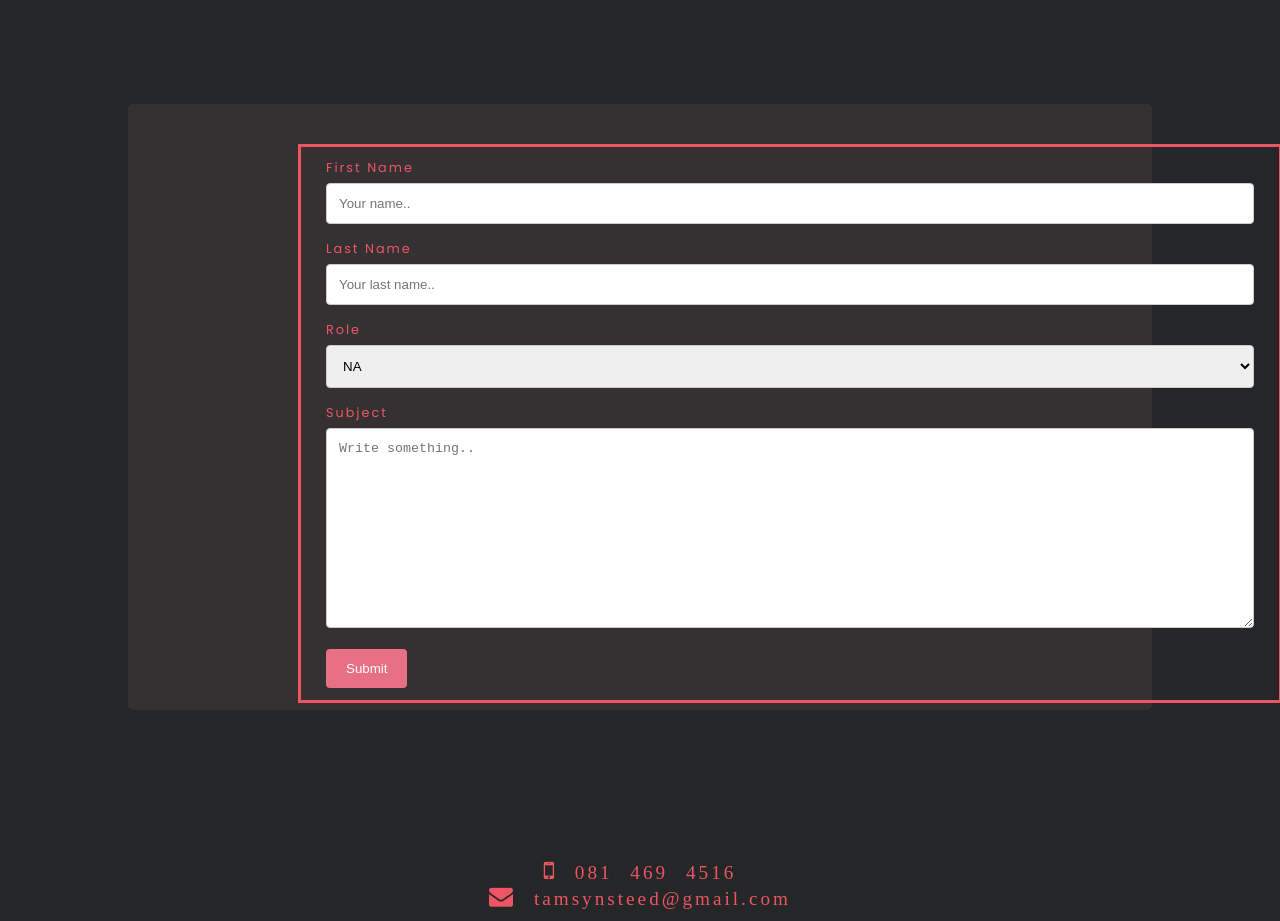
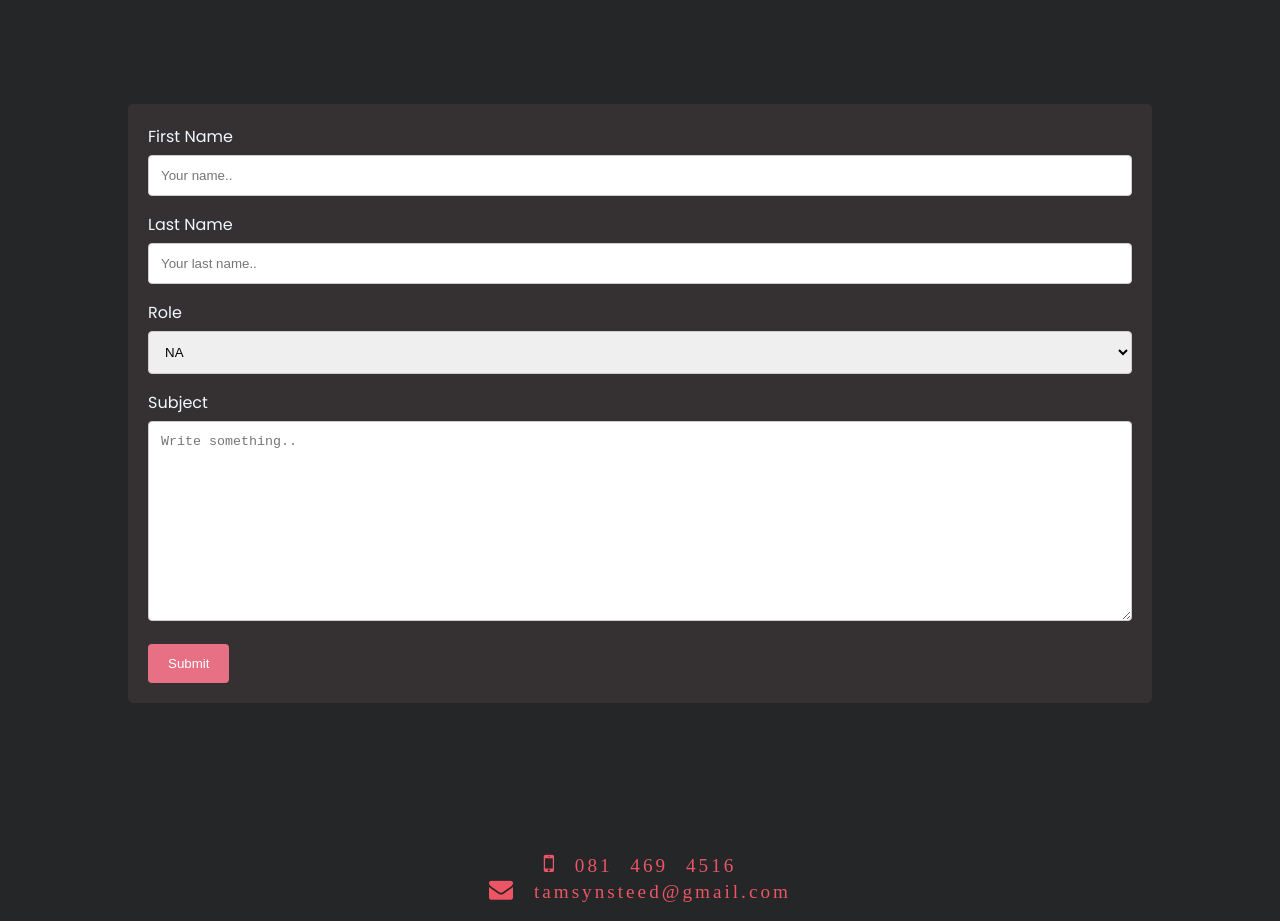
Before and after one commit to tamsynsteed/my-personal-website-, a plain HTML site: page index.html in a window 1280 px wide. Shown: the part 2760-3681 px from the top of the page. Drawn offline with nearby package versions, Linux system fonts and the light colour scheme.

Commit message:
Add files via upload

```diff
--- a/index.html
+++ b/index.html
@@ -231,14 +231,13 @@
       </a>
       </div>
     </div>
+    </div>
 
-
-    </div>
   <!-- END GRID -->
 
   <div id="contacts" class="container">
 
-    <form id="contact" action="https://formspree.io/f/xaylaogz" method="POST">
+    <form action="https://formspree.io/f/xaylaogz" method="POST">
       <label for="fname">First Name</label>
       <input type="text" id="fname" name="firstname" placeholder="Your name..">
 
```
